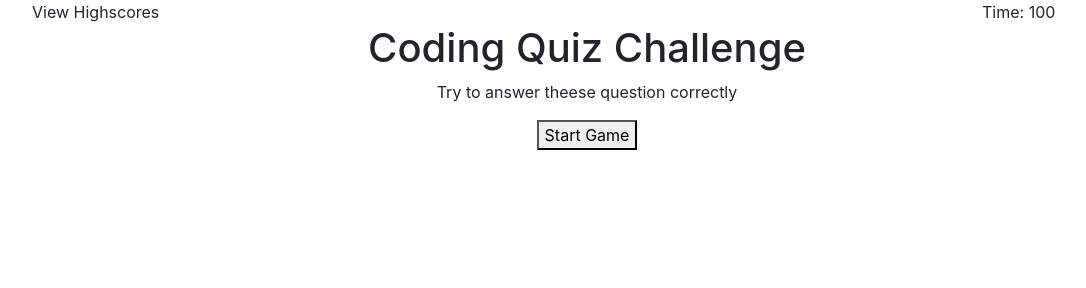
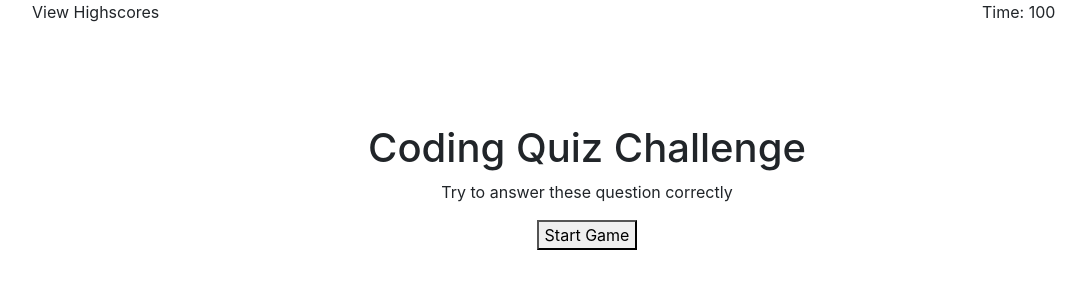
Before and after one commit to TevinWard7/code_quiz, a plain HTML site: page index.html in a window 1280 px wide. Shown: the whole page, without its empty margins (53-1139 px from the left). Drawn offline with nearby package versions, Linux system fonts and the light colour scheme.

Commit message:
added margin to second row with inline styling html

```diff
--- a/index.html
+++ b/index.html
@@ -24,9 +24,9 @@
         <!--Row 2-->
         <div class="row text-center">
 
-            <div id="questions" class="col">
+            <div id="questions" class="col" style="margin-top: 100px">
                 <h1>Coding Quiz Challenge</h1>
-                <p>Try to answer theese question correctly</p>
+                <p>Try to answer these question correctly</p>
                 <button id="startBtn">Start Game</button>
             </div>
 
```
